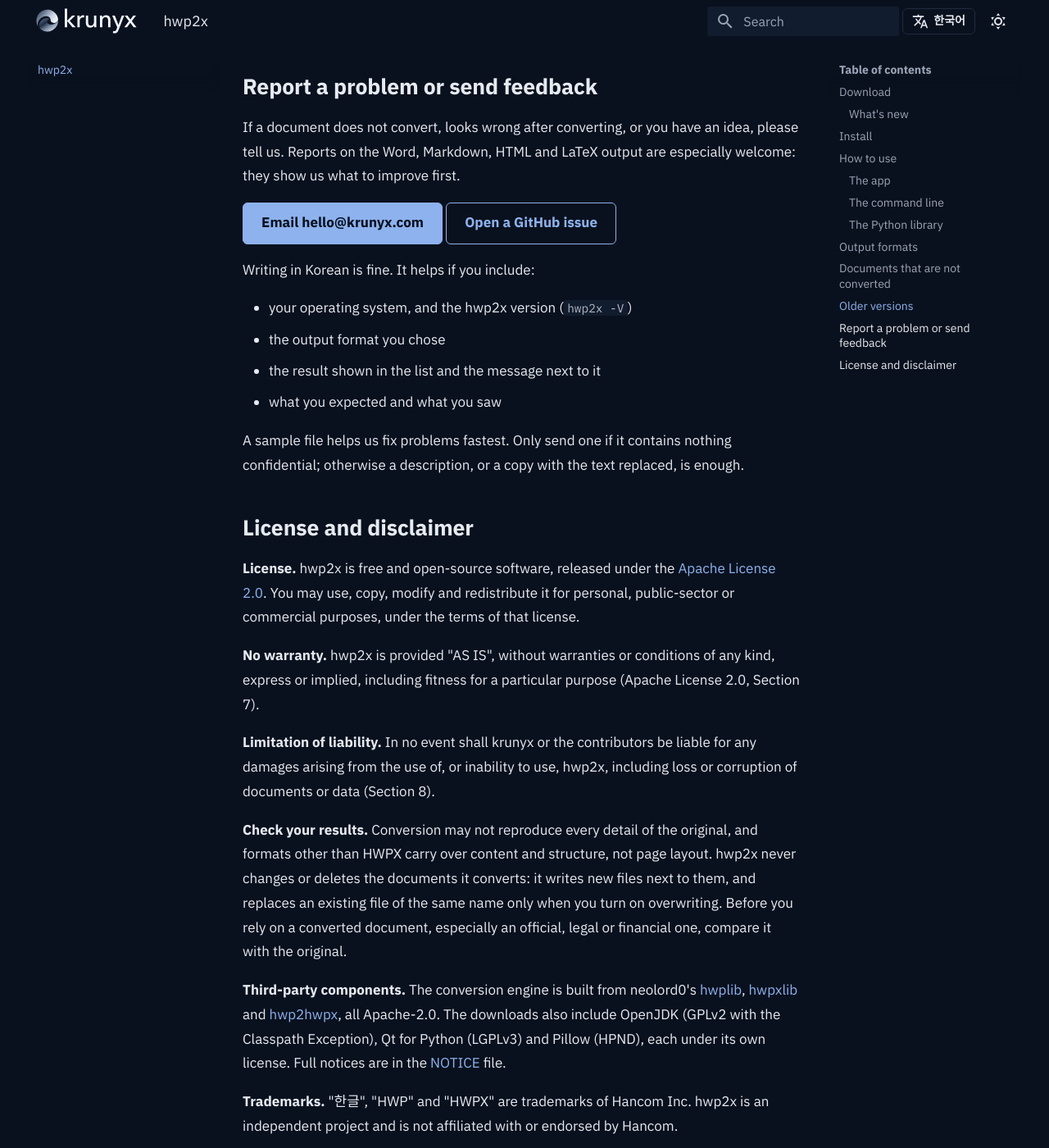
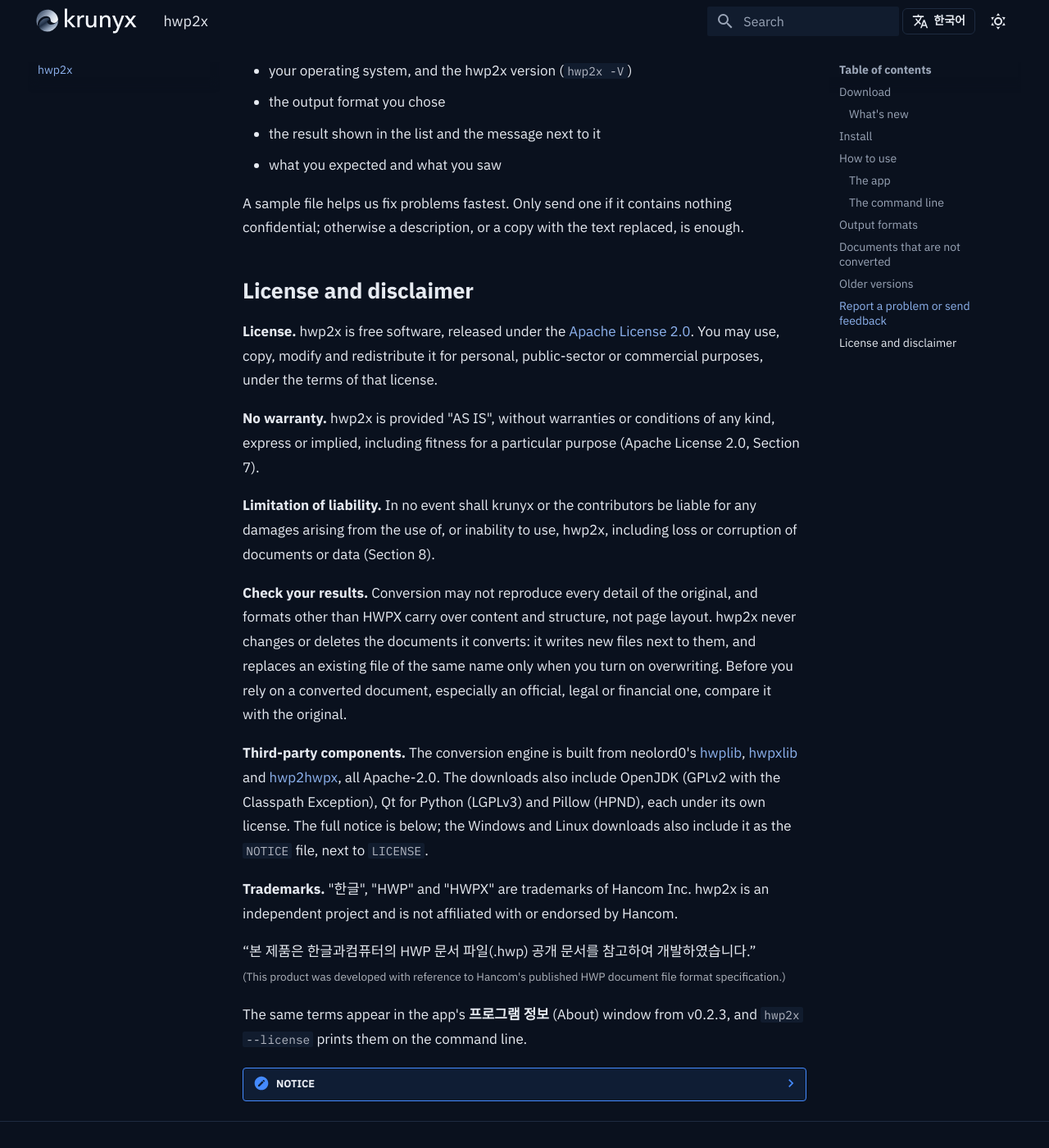
Before and after one commit to krunyx/krunyx.com, an MkDocs documentation site: the page built from docs/hwp2x/index.md, in a window 1280 px wide and 1400 px high, scrolled down 8488 px. Shown: the whole window at 82% size. Built offline with MkDocs 1.6.1 and Material for MkDocs 9.7.7, drawn with Linux system fonts in a browser that asks for light colours; some of the changed text lies outside the part shown.

Commit message:
hwp2x: stop linking to the source repository
Drop the source, README, build-workflow and GitHub-issue links and the
Python library section; link the Apache License text on apache.org and
show the NOTICE on the page. Download and release links stay.

Co-Authored-By: Claude Opus 5.5 <noreply@anthropic.com>
Claude-Session: https://claude.ai/code/session_01QmiKBoMewfEeaDB7xPPhuX

````diff
--- a/docs/hwp2x/index.md
+++ b/docs/hwp2x/index.md
@@ -12,9 +12,9 @@ Java is bundled, so there is nothing else to install.
 
 - **HWPX by default**, a faithful copy of the original. Word, Markdown, HTML, LaTeX and HyperTeX are there when you want a first draft in another format.
 - **Long documents work.** Documents of hundreds or thousands of pages convert without running out of memory.
-- **Drag and drop app** for everyday use, plus a **command line** and a **Python library** for batch jobs.
+- **Drag and drop app** for everyday use, plus a **command line** for batch jobs.
 - **Tested against 93 sample documents**, comparing the converted text with the original character by character.
-- **Free and open source** under Apache-2.0. [Source on GitHub](https://github.com/krunyx/hwp2x).
+- **Free** for personal, public-sector and commercial use, under the [Apache License 2.0](#license).
 
 !!! info "The app is in Korean"
     hwp2x is made for Korean documents, so its window and messages are in Korean.
@@ -96,7 +95,7 @@ To update from an older version, install the new one in its place.
 
 !!! note "About the security warnings"
     hwp2x is not yet code-signed by Apple or Microsoft, so your system warns on first launch.
-    The downloads are built by GitHub Actions directly from the [public source code](https://github.com/krunyx/hwp2x/blob/main/.github/workflows/build.yml).
+    The downloads are built and packaged automatically, not by hand, and are the same files for everyone.
 
 ## How to use { #use }
 
@@ -140,7 +139,7 @@ Double-click a row to open its result.
 | ✘ 실패 | Not converted. The reason is shown next to it, such as a [distribution document](#limits). |
 
 The line at the very bottom shows the version, for example **hwp2x 0.2.3 · © 2026 krunyx**.
-Click it to open **프로그램 정보** (About). It shows the [terms of use](#license) and links to this site, the source code and **최신 버전 확인** (Check for the latest version).
+Click it to open **프로그램 정보** (About). It shows the [terms of use](#license) and links to this site and **최신 버전 확인** (Check for the latest version).
 
 <figure class="kx-shot kx-shot--small" markdown>
 [![The hwp2x About window: krunyx logo, hwp2x version 0.2.3, a one-line description, copyright and license, links, the terms of use (license, no warranty, limitation of liability, checking results, trademarks) and the open-source components it uses](../assets/images/hwp2x/app-about.png){ width="420" loading="lazy" }](../assets/images/hwp2x/app-about.png)
@@ -176,19 +175,6 @@ hwp2x ./문서 -r -t tex -f              # a whole folder to LaTeX, overwriting
 | `-V` | Show the version |
 
 Exit codes: `0` all succeeded, `1` some failed, `2` no files to convert, `3` the converter could not start.
-
-### The Python library
-
-```python
-from hwp2x import convert, convert_all, plan
-
-convert("보고서.hwp")                       # 보고서.hwpx
-convert("보고서.hwp", "보고서.docx")        # the format follows the extension
-results = convert_all(plan(["./문서"], "./변환결과", recursive=True, fmt="md"), overwrite=True)
-```
-
-The library is installed from source and needs Java 17 or later.
-See the [README](https://github.com/krunyx/hwp2x#빌드) for the build steps.
 
 ## Output formats { #formats }
 
@@ -242,7 +228,6 @@ If a document does not convert, looks wrong after converting, or you have an ide
 Reports on the Word, Markdown, HTML and LaTeX output are especially welcome: they show us what to improve first.
 
 [Email hello@krunyx.com](mailto:hello@krunyx.com?subject=%5Bhwp2x%5D%20){ .md-button .md-button--primary }
-[Open a GitHub issue](https://github.com/krunyx/hwp2x/issues/new){ .md-button }
 
 Writing in Korean is fine. It helps if you include:
 
@@ -256,8 +241,8 @@ otherwise a description, or a copy with the text replaced, is enough.
 
 ## License and disclaimer { #license }
 
-**License.** hwp2x is free and open-source software, released under the
-[Apache License 2.0](https://github.com/krunyx/hwp2x/blob/main/LICENSE).
+**License.** hwp2x is free software, released under the
+[Apache License 2.0](https://www.apache.org/licenses/LICENSE-2.0).
 You may use, copy, modify and redistribute it for personal, public-sector or commercial purposes, under the terms of that license.
 
 **No warranty.** hwp2x is provided "AS IS", without warranties or conditions of any kind, express or implied,
@@ -275,7 +260,7 @@ Before you rely on a converted document, especially an official, legal or financ
 **Third-party components.** The conversion engine is built from neolord0's [hwplib](https://github.com/neolord0/hwplib),
 [hwpxlib](https://github.com/neolord0/hwpxlib) and [hwp2hwpx](https://github.com/neolord0/hwp2hwpx), all Apache-2.0.
 The downloads also include OpenJDK (GPLv2 with the Classpath Exception), Qt for Python (LGPLv3) and Pillow (HPND), each under its own license.
-Full notices are in the [NOTICE](https://github.com/krunyx/hwp2x/blob/main/NOTICE) file.
+The full notice is below; the Windows and Linux downloads also include it as the `NOTICE` file, next to `LICENSE`.
 
 **Trademarks.** "한글", "HWP" and "HWPX" are trademarks of Hancom Inc.
 hwp2x is an independent project and is not affiliated with or endorsed by Hancom.
@@ -284,3 +269,25 @@ hwp2x is an independent project and is not affiliated with or endorsed by Hancom
 <br><small>(This product was developed with reference to Hancom's published HWP document file format specification.)</small>
 
 The same terms appear in the app's **프로그램 정보** (About) window from v0.2.3, and `hwp2x --license` prints them on the command line.
+
+??? note "NOTICE"
+    ```text
+    hwp2x
+    Copyright 2026 krunyx
+
+    This product includes software developed by neolord0
+    (hwplib, hwpxlib, hwp2hwpx; https://github.com/neolord0), licensed under the
+    Apache License 2.0.
+
+    Binary distributions also include OpenJDK (GPLv2 with the Classpath
+    Exception), Qt for Python / PySide6 (LGPLv3) and Pillow (HPND).
+
+    hwp2x is provided "AS IS", without warranties or conditions of any kind, and
+    krunyx and the contributors are not liable for any damages arising from its
+    use (Apache License 2.0, Sections 7 and 8). See https://krunyx.com/hwp2x/#license
+
+    "한글", "HWP" and "HWPX" are trademarks of Hancom Inc. hwp2x is an independent
+    project and is not affiliated with or endorsed by Hancom.
+
+    “본 제품은 한글과컴퓨터의 HWP 문서 파일(.hwp) 공개 문서를 참고하여 개발하였습니다.”
+    ```
````
Also changed, not shown: other parts of docs/hwp2x/index.md (+0 -1 lines).
